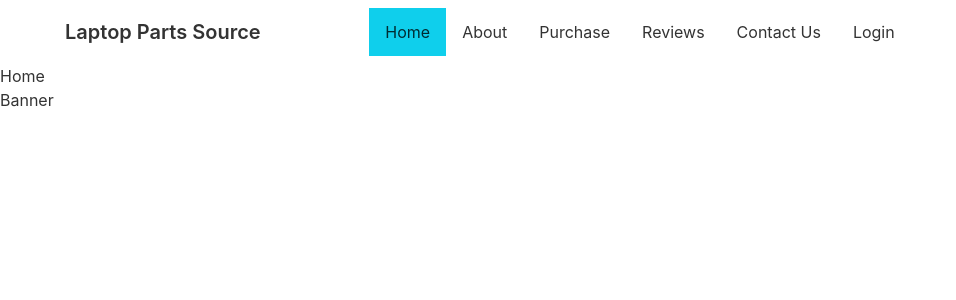
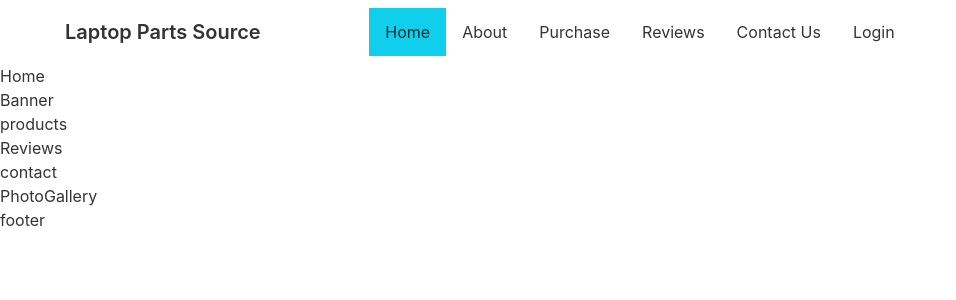
Before and after one commit to nazmul-2020/Laptop-Parts-Source-client-side, a React (Create React App) app: page / in a window 1280 px wide. Shown: the top 300 px of the page, without its empty margins (0-956 px from the left). Built offline with nearby package versions, Linux system fonts and the light colour scheme; no server answers.

Commit message:
home page summary

```diff
--- /dev/null
+++ b/src/Pages/Home/Contact.js
@@ -0,0 +1,11 @@
+import React from 'react';
+
+const Contact = () => {
+    return (
+        <div>
+            <h1>contact</h1>
+        </div>
+    );
+};
+
+export default Contact;
--- a/src/Pages/Home/Home.js
+++ b/src/Pages/Home/Home.js
@@ -1,11 +1,21 @@
 import React from 'react';
-import Banner from '../../Banner';
+import Footer from '../Shared/Navbar/Footer';
+import Banner from './Banner';
+import Contact from './Contact';
+import PhotoGallery from './PhotoGallery';
+import Products from './Products';
+import Reviews from './Reviews';
 
 const Home = () => {
     return (
         <div>
                 <h1>Home</h1>
                 <Banner></Banner>
+                <Products></Products>
+                <Reviews></Reviews>
+                <Contact></Contact>
+                <PhotoGallery></PhotoGallery>
+                <Footer></Footer>
         </div>
     );
 };
--- /dev/null
+++ b/src/Pages/Home/PhotoGallery.js
@@ -0,0 +1,11 @@
+import React from 'react';
+
+const PhotoGallery = () => {
+    return (
+        <div>
+            <h2>PhotoGallery</h2>
+        </div>
+    );
+};
+
+export default PhotoGallery;
--- /dev/null
+++ b/src/Pages/Home/Products.js
@@ -0,0 +1,11 @@
+import React from 'react';
+
+const Products = () => {
+    return (
+        <div>
+            <h1>products</h1>
+        </div>
+    );
+};
+
+export default Products;
--- /dev/null
+++ b/src/Pages/Home/Reviews.js
@@ -0,0 +1,11 @@
+import React from 'react';
+
+const Reviews = () => {
+    return (
+        <div>
+            <h1>Reviews</h1>
+        </div>
+    );
+};
+
+export default Reviews;
--- /dev/null
+++ b/src/Pages/Shared/Navbar/Footer.js
@@ -0,0 +1,11 @@
+import React from 'react';
+
+const Footer = () => {
+    return (
+        <div>
+            <h1>footer</h1>
+        </div>
+    );
+};
+
+export default Footer;
```
Also changed, not shown: src/Pages/Home/Banner.js (renamed from src/Banner.js).
